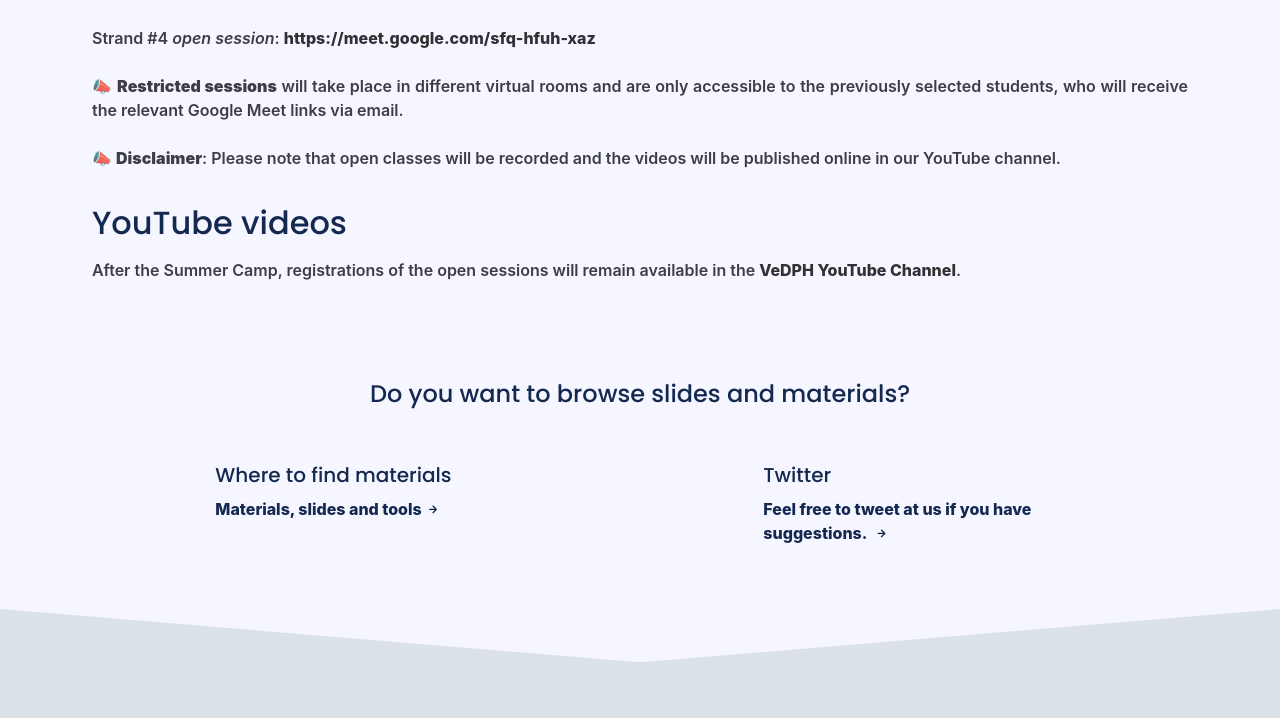
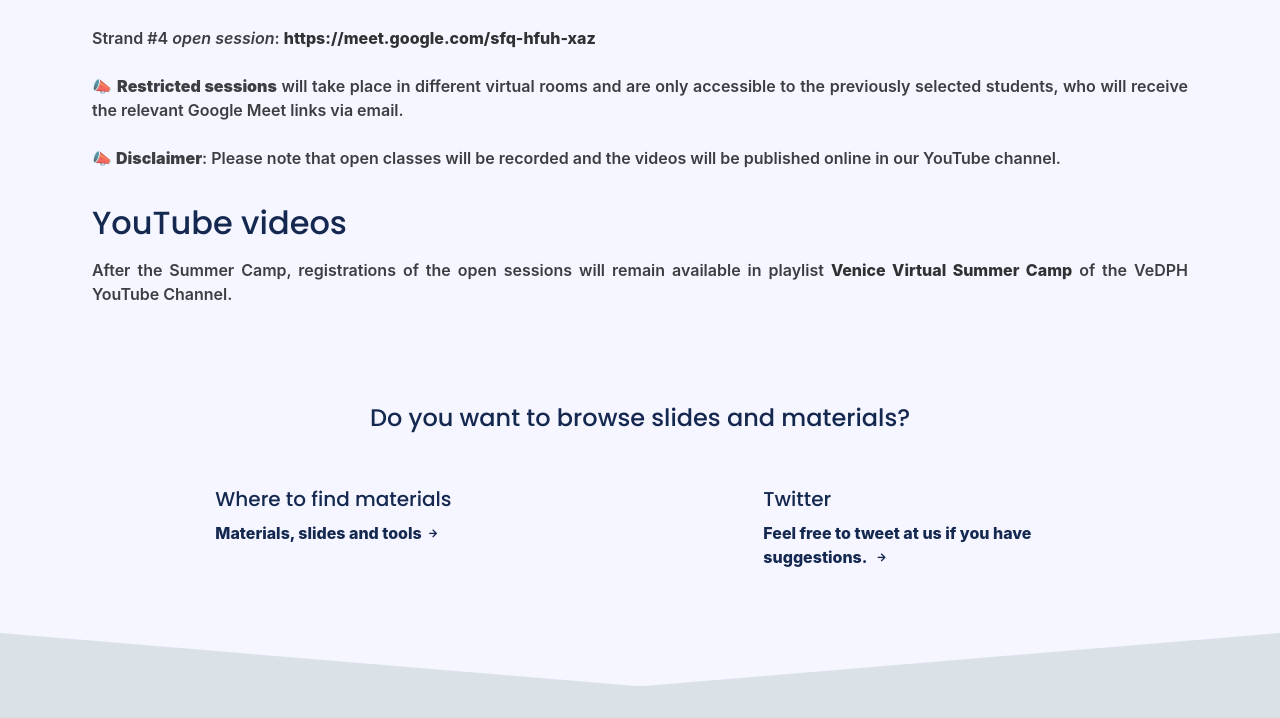
Before and after one commit to vedph/summercamp, a Jekyll site: the page built from videos.html, in a window 1280 px wide and 900 px high, scrolled down 562 px, cut to the strip 0-718 px from the top of the window. Built offline with Jekyll 4.4.1, drawn with Linux system fonts in a browser that asks for light colours; nearby versions of some CDN libraries; some web fonts are replaced.

Commit message:
Add direct link to youtube playlist

```diff
--- a/videos.html
+++ b/videos.html
@@ -24,5 +24,5 @@ title: Videos
 
 <section id="youtube">
     <h2>YouTube videos</h2>
-    <p class="text-secondary color" style="text-align: justify;">After the Summer Camp, registrations of the open sessions will remain available in the <a href="https://www.youtube.com/channel/UCpVTd9npww6UwFQti5yu4NQ/" target="_blank">VeDPH YouTube Channel</a>.</p>
+    <p class="text-secondary color" style="text-align: justify;">After the Summer Camp, registrations of the open sessions will remain available in playlist <a href="https://www.youtube.com/playlist?list=PLzkDEscu2r2oYoYTyDpGo-LB1qfczSbt2" target="_blank">Venice Virtual Summer Camp</a> of the VeDPH YouTube Channel.</p>
 </section>
```
